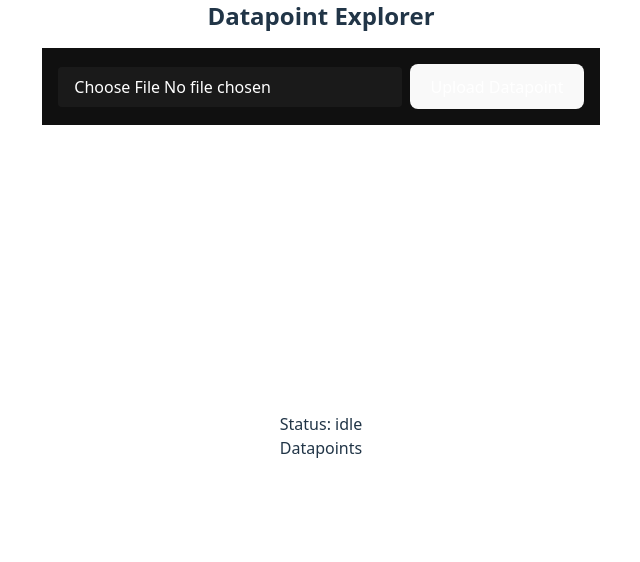
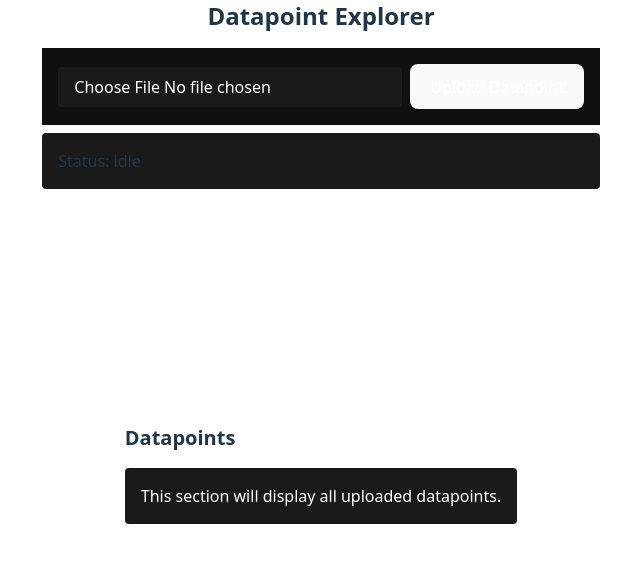
Before and after one commit to aeskerminen/openosint, a React (Vite) app in the folder openosint-frontend/: page / in a window 1280 px wide. Shown: the top 562 px of the page, without its empty margins (319-959 px from the left). Built offline with nearby package versions, Linux system fonts and the light colour scheme.

Commit message:
change ui

```diff
--- a/openosint-frontend/src/features/datapoint_explorer/DatapointExplorer.tsx
+++ b/openosint-frontend/src/features/datapoint_explorer/DatapointExplorer.tsx
@@ -48,19 +48,25 @@ const DatapointExplorer = () => {
             <p className="text-2xl font-bold mb-4">Datapoint Explorer</p>
 
             {/* Form for uploading a picture (datapoint)*/}
-            <div className="flex-1">
+            <div className="flex-1 flex flex-col gap-2">
                 <form className="flex flex-row items-center gap-2 bg-[#101010] p-4">
                     <input type="file" accept="image/*" className="bg-[#1a1a1a] text-white px-4 py-2 rounded" ref={fileInputRef} onChange={(e) => { setSelectedFile(e.currentTarget.files ? e.currentTarget.files[0] : null) }} />
                     <button type="submit" className=" text-white px-4 py-2 rounded" onClick={handleSubmit} >
                         Upload Datapoint
                     </button>
                 </form>
+                <div className="bg-[#1a1a1a] p-4 rounded">Status: {status}</div>
             </div>
 
-            <div>Status: {status}</div>
 
             {/* List of all datapoints fetched from the backend */}
-            <div className="flex-1">Datapoints</div>
+            <div className="flex-1">
+                <p className="text-xl font-bold mb-4">Datapoints</p>
+                <div className="bg-[#1a1a1a] p-4 rounded">
+                    <p className="text-white">This section will display all uploaded datapoints.</p>
+                    {/* Here you can implement a component to list all datapoints */}
+                </div>
+            </div>
 
         </div>
     )
```
